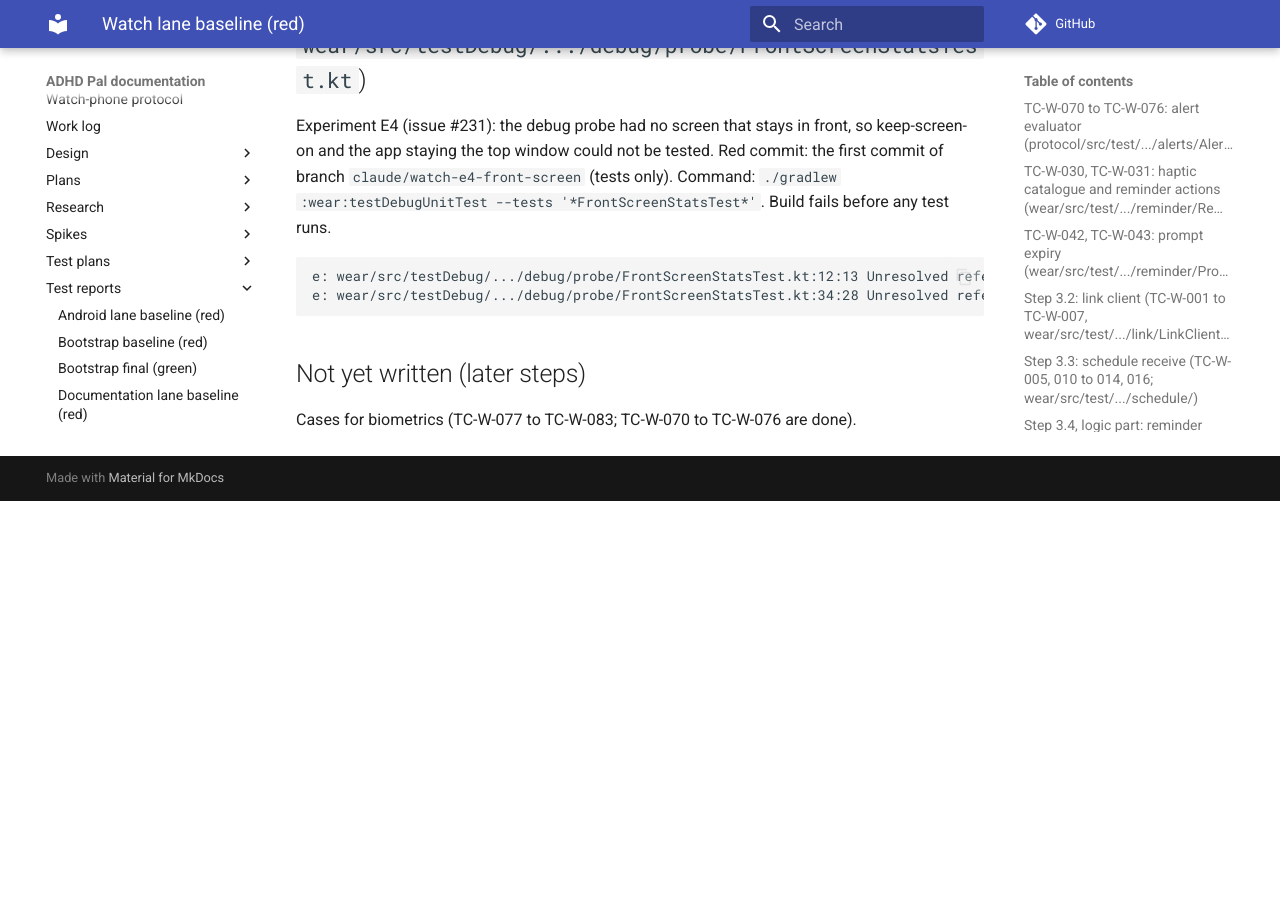
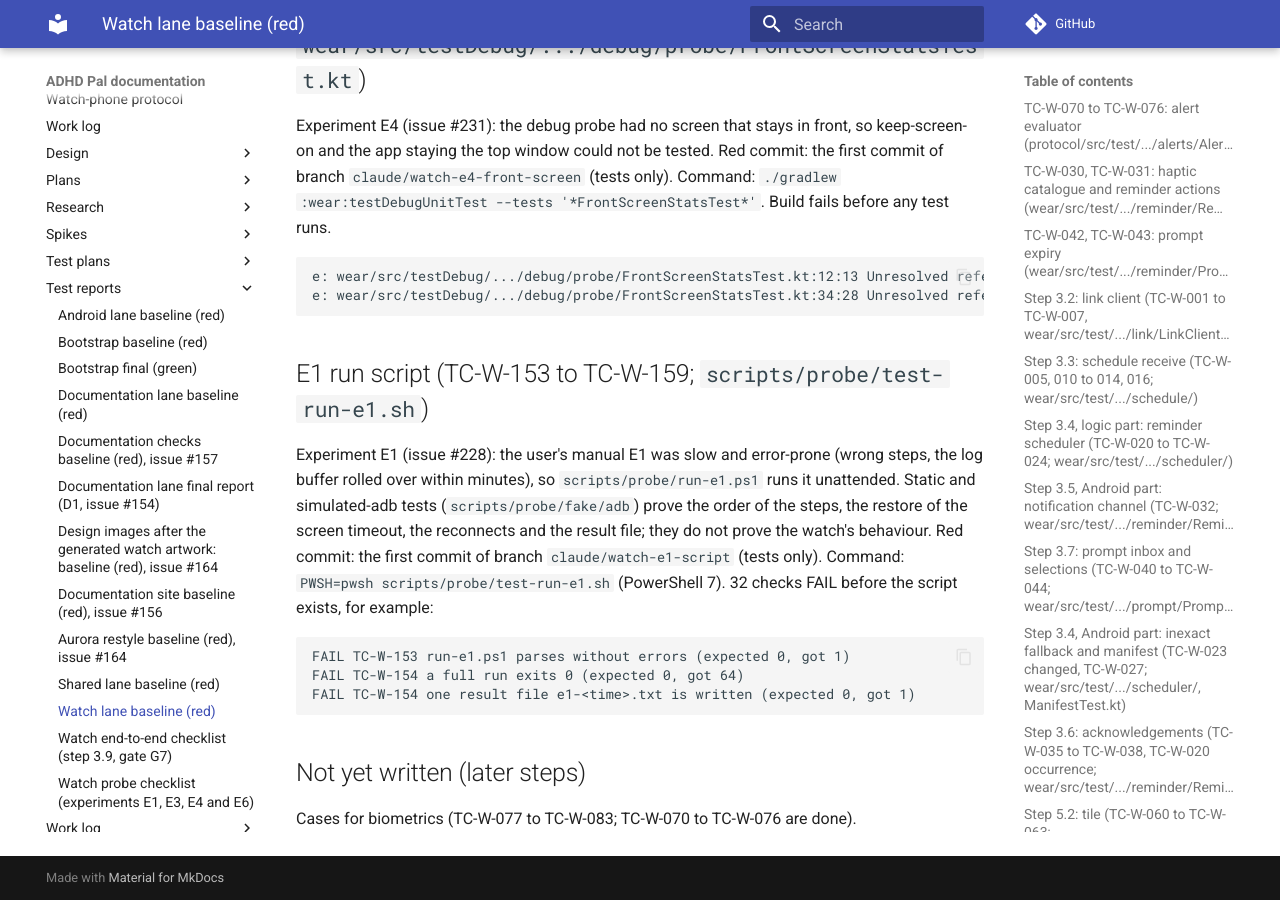
Before and after one commit to shlomoa/my-adhd-pal, an MkDocs documentation site: the page built from docs/test-reports/watch-baseline.md, in a window 1280 px wide and 900 px high, scrolled down 7377 px. Built offline with MkDocs 1.6.1 and Material for MkDocs 9.7.7, drawn with Linux system fonts in a browser that asks for light colours; comment, search, counter and statistics services are not loaded; before the commit the page ends 7878 px from its top, so only the background shows below that.

Commit message:
E1 run script: scripts/probe/run-e1.ps1 and checklist step 2 (#242)
* Tests for the E1 run script (red: scripts/probe/run-e1.ps1 does not exist yet)

Co-Authored-By: Claude Sonnet 5.5 <noreply@anthropic.com>
Claude-Session: https://claude.ai/code/session_01WEDbyAJ64XqdSoQasUsg7b

* Add the E1 run script and update checklist step 2

Co-Authored-By: Claude Sonnet 5.5 <noreply@anthropic.com>
Claude-Session: https://claude.ai/code/session_01WEDbyAJ64XqdSoQasUsg7b

---------

Co-authored-by: Claude <noreply@anthropic.com>

````diff
--- a/docs/test-plans/watch.md
+++ b/docs/test-plans/watch.md
@@ -143,6 +143,13 @@ Note (retirement, docs only): TC-W-132 to 136 and TC-W-139 to 143 belong to the
 | TC-W-150 | 6.4 | unit | The front line gives the event, the screen state (on, doze, off), whether the debug screen is in front and keep-screen-on | exact lines |
 | TC-W-151 | 6.4 | unit | A screen state the probe does not know is named other | exact line |
 | TC-W-152 | 6.4 | unit | The debug screen is in front only when it is resumed and has window focus | true and false cases |
+| TC-W-153 | 6.4 | script | `scripts/probe/run-e1.ps1` parses | PowerShell parser, no errors |
+| TC-W-154 | 6.4 | script | A full E1 run against a simulated adb: log buffer, screen timeout saved and restored, background permissions revoked, heart-rate and notification permissions granted, stop and clear before start, wake, three phases with a report each, battery before and after, notification check, one result file | order of the adb calls, content of the result file |
+| TC-W-155 | 6.4 | script | Before every report the script reconnects and clears the log; a connection that drops while the screen sleeps does not stop the run | call order, three reports captured |
+| TC-W-156 | 6.4 | script | A service that never reports AVAILABLE fails the run, restores the screen timeout and stops the service | exit code, call log |
+| TC-W-157 | 6.4 | script | A watch on its charger is refused (the battery drop would be hidden) unless `-AllowCharging` | exit code, no start |
+| TC-W-158 | 6.4 | script | Without `-Unattended` the script asks about the Always-on display before phase B and before phase C | prompt text twice |
+| TC-W-159 | 6.4 | script | The script header says what is untested on the watch | text |
 | TC-W-136 | 6.4 | manual | On the real watch: capability, arrival intervals with screen on, off and the watch off the wrist | dropped with the passive probe (retires with C2, #225); no checklist step |
 | TC-W-137 | 6.6 | manual | On the real watch: the strongest vibration under normal, Do Not Disturb, Bedtime, Theater mode and each vibration-intensity setting | user reports felt or not felt per case (`docs/test-reports/watch-probe-checklist.md` step 5: E6) |
 | TC-W-082 | 6.8 | manual | Emulator synthetic heart-rate data triggers an alert that reaches the phone | user reports |
--- a/docs/test-reports/watch-baseline.md
+++ b/docs/test-reports/watch-baseline.md
@@ -256,6 +256,19 @@ e: wear/src/testDebug/.../debug/probe/FrontScreenStatsTest.kt:12:13 Unresolved r
 e: wear/src/testDebug/.../debug/probe/FrontScreenStatsTest.kt:34:28 Unresolved reference 'isInFront'.
 ```
 
+## E1 run script (TC-W-153 to TC-W-159; `scripts/probe/test-run-e1.sh`)
+
+Experiment E1 (issue #228): the user's manual E1 was slow and error-prone (wrong steps, the log buffer rolled over within minutes), so `scripts/probe/run-e1.ps1`
+runs it unattended. Static and simulated-adb tests (`scripts/probe/fake/adb`) prove the order of the steps, the restore of the screen timeout, the reconnects and the
+result file; they do not prove the watch's behaviour. Red commit: the first commit of branch `claude/watch-e1-script` (tests only).
+Command: `PWSH=pwsh scripts/probe/test-run-e1.sh` (PowerShell 7). 32 checks FAIL before the script exists, for example:
+
+```
+FAIL TC-W-153 run-e1.ps1 parses without errors (expected 0, got 1)
+FAIL TC-W-154 a full run exits 0 (expected 0, got 64)
+FAIL TC-W-154 one result file e1-<time>.txt is written (expected 0, got 1)
+```
+
 ## Not yet written (later steps)
 
 Cases for biometrics (TC-W-077 to TC-W-083; TC-W-070 to TC-W-076 are done).
--- a/docs/work-log/watch.md
+++ b/docs/work-log/watch.md
@@ -506,3 +506,4 @@ Entries for this lane only. Format and index: [`../work-log.md`](../work-log.md)
 
 - 2026-10-17: watch probe checklist rewritten for the live route (E1 #228, E3 #230, E4 #231, E6 #233): passive steps dropped, background permission revoked before the runs, three screen-state phases with a report after each, battery before and after, Bedtime and battery saver, E4 questions. Docs only.
 - 2026-10-17: E4 debug front screen (`ProbeFrontActivity`, debug source set only, TC-W-150 to 152): a screen that stays in front with a keep-screen-on switch and `PROBE front` lines; checklist step 4 updated.
+- 2026-10-17: E1 run script `scripts/probe/run-e1.ps1` (tests `scripts/probe/test-run-e1.sh`, TC-W-153 to 159, simulated adb only; untested on the watch); checklist step 2 says "run this script" and keeps the manual steps as a fallback.
````
Also changed, not shown: docs/test-reports/watch-probe-checklist.md (+18 -0 lines), 3 other files.
